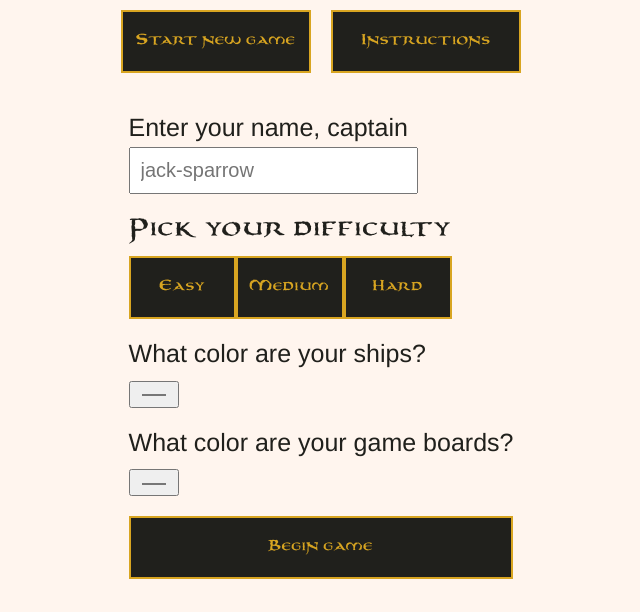
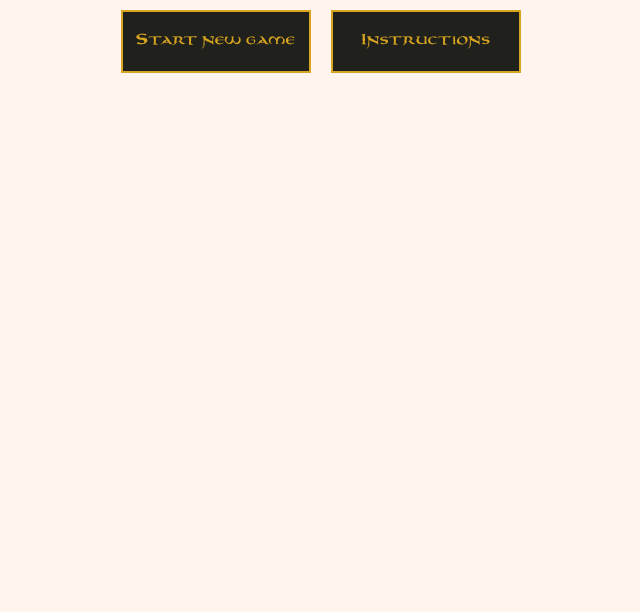
Before and after one commit to Code-Institute-Submissions/battleships-28, a plain HTML site: page index.html in a window 1280 px wide. Shown: the part 188-800 px from the top of the page, without its empty margins (319-959 px from the left). Drawn offline with Linux system fonts and the light colour scheme.

Commit message:
Add hide class to game options screen in index.html

```diff
--- a/index.html
+++ b/index.html
@@ -24,7 +24,7 @@
         </h1>
         <button class="button" id="game-setup-button">Start new game</button>
         <button class="button" id="instructions-button">Instructions</button>
-        <div id = "game-options-screen">
+        <div class = "hide" id = "game-options-screen">
             <form>
                 <div class = "question-container" id = "name-container">
                     <label for = "name">
```
